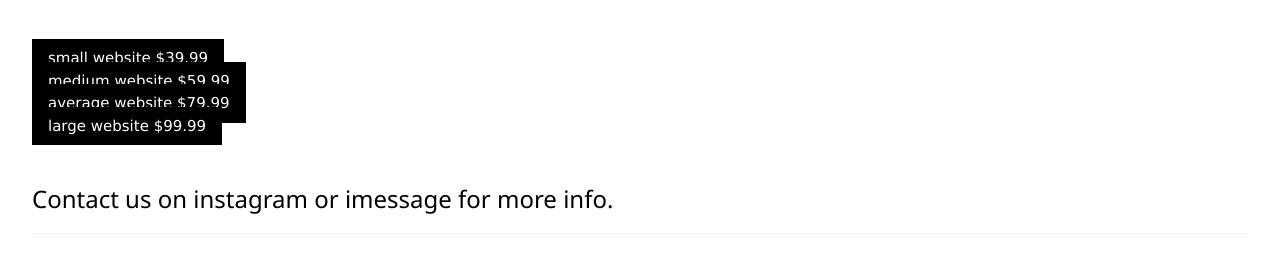
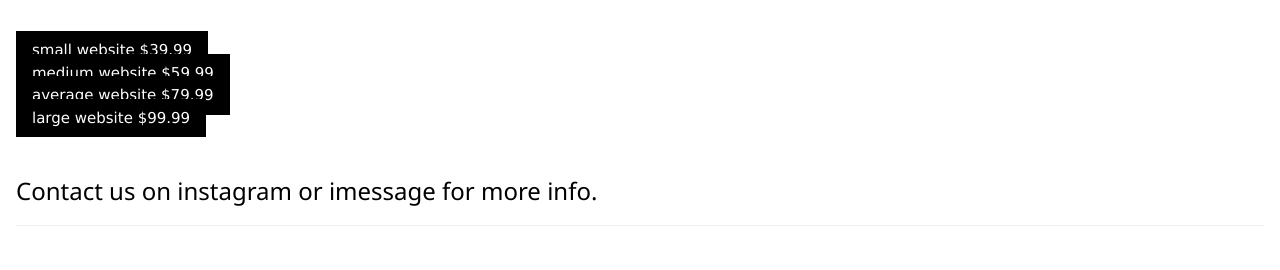
Before and after one commit to GDdesigns1/qw, a plain HTML site: page index.html in a window 1280 px wide. Shown: the part 145-415 px from the top of the page. Drawn offline with nearby package versions, Linux system fonts and the light colour scheme.

Commit message:
Update index.html

```diff
--- a/index.html
+++ b/index.html
@@ -30,7 +30,7 @@
 </header>
 
 <!-- Page content -->
-<div class="w3-content w3-padding" style="max-width:1564px">
+
 
   <!-- Project Section -->
   <div class="w3-container w3-padding-32" id="projects">
```
